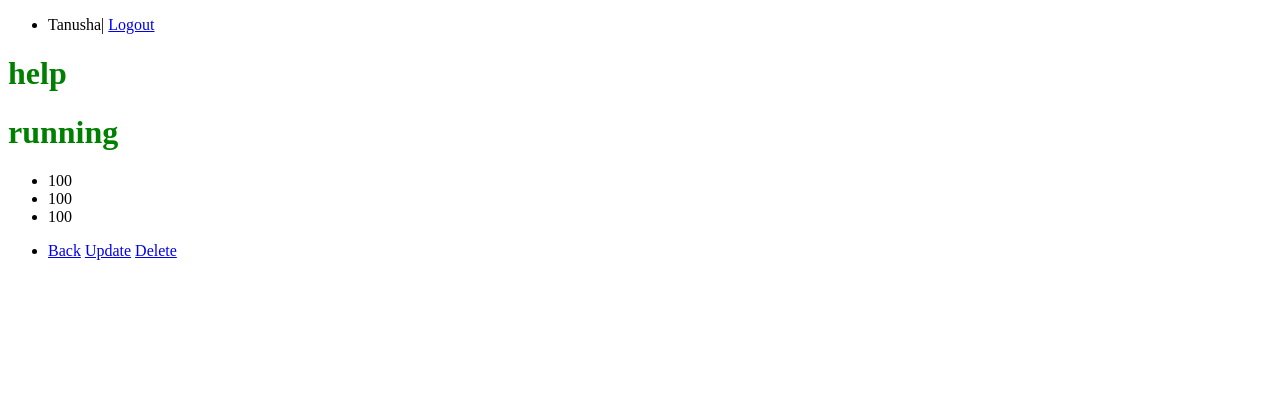
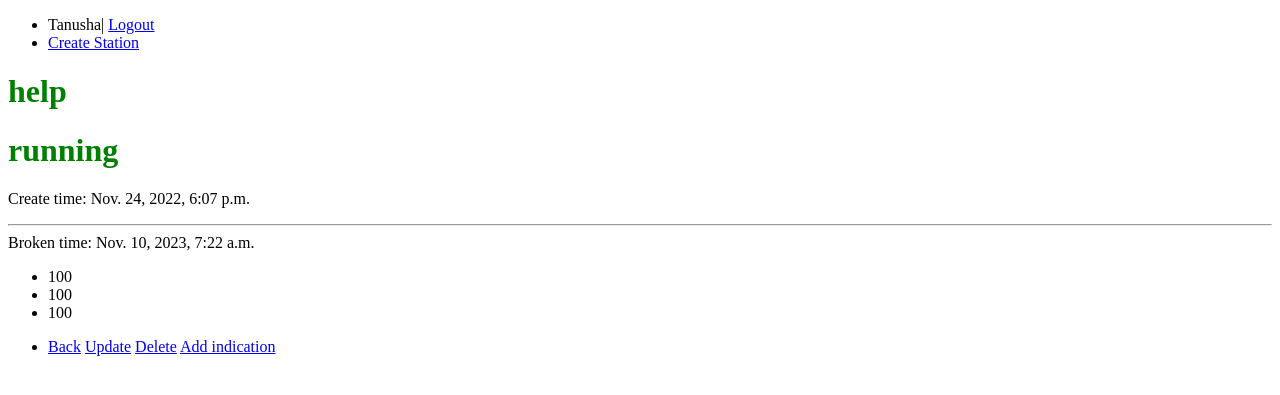
Before and after one commit to someone-is-here/Tasks, a Django app: page /stations/3 in a window 1280 px wide. Shown: the top 395 px of the page. Run offline with Django 4.2, Linux system fonts and the light colour scheme; a user stored in the database is signed in; data comes from the database, SQL or seed files in the repository; both versions use the stored data as it was after the commit.

Commit message:
Add create_indication

```diff
--- a/StationsControl/StationControl/StationControlApp/static/StationControlApp/css/styles.css
+++ b/StationsControl/StationControl/StationControlApp/static/StationControlApp/css/styles.css
@@ -2,6 +2,6 @@ h1{
     color: green;
 }
 img{
-    width: 40px;
-    height: 40px;
+    width: 20%;
+    height: 20%;
 }
--- a/StationsControl/StationControl/StationControlApp/templates/StationControlApp/base.html
+++ b/StationsControl/StationControl/StationControlApp/templates/StationControlApp/base.html
@@ -12,6 +12,7 @@
 <ul>
     {% if request.user.is_authenticated %}
         <li>{{user.username}}| <a href="{% url 'logout' %}">Logout</a></li>
+        <li><a href="{% url 'create_station' %}">Create Station</a></li>
     {% else %}
         <li><a href="{% url 'register' %}">Register</a> | <a href="{% url 'login' %}">Login</a></li>
     {% endif %}
--- a/StationsControl/StationControl/StationControlApp/templates/StationControlApp/station.html
+++ b/StationsControl/StationControl/StationControlApp/templates/StationControlApp/station.html
@@ -4,10 +4,20 @@
 
 <h1>{{station.title}}</h1>
 <h1>{{station.state}}</h1>
-<p>{{station.photo}}</p>
+<p>
+    <span>
+        Create time: {{station.time_create}}
+    </span>
+    <hr>
+    <span>
+        Broken time: {{station.time_broken}}
+    </span>
+</p>
+<div>
 {% if station.photo %}
 <img src="{{station.photo.url}}"/>
 {% endif %}
+</div>
 <ul>
  <li>{{station.x_position}}</li>
  <li>{{station.y_position}}</li>
@@ -15,9 +25,10 @@
 </ul>
 <ul>
    <li>
-    <a type="submit" href="{% url 'stations' %}">Back</a>
-    <a type="submit" href="{% url 'update_station' station.pk %}">Update</a>
-    <a type="submit" href="{% url 'delete_station' station.pk %}">Delete</a>
+    <a href="{% url 'stations' %}">Back</a>
+    <a href="{% url 'update_station' station.pk %}">Update</a>
+    <a href="{% url 'delete_station' station.pk %}">Delete</a>
+       <a href="{% url 'create_indication' station.pk %}">Add indication</a>
    </li>
 </ul>
 {% endblock %}
--- a/StationsControl/StationControl/StationControlApp/urls.py
+++ b/StationsControl/StationControl/StationControlApp/urls.py
@@ -2,7 +2,7 @@ from django.urls import path
 from django.contrib.auth import authenticate
 
 from StationControlApp.views import stations, StationsList, ShowStation, RegisterUser, AddStation, LoginUser, \
-    logout_user, DeleteStation, UpdateStation
+    logout_user, DeleteStation, UpdateStation, AddIndication
 
 urlpatterns = [
     path('', StationsList.as_view(), name='home'),
@@ -14,8 +14,8 @@ urlpatterns = [
     path('stations/<int:station_id>', ShowStation.as_view(), name='station'),
     path('stations/<int:station_id>/delete/', DeleteStation.as_view(), name='delete_station'),
     path('stations/<int:station_id>/update/', UpdateStation.as_view(), name='update_station'),
-    path('stations/create', AddStation.as_view(), name='station'),
-    path('stations/<int:station_id>/state/', stations),
+    path('stations/create', AddStation.as_view(), name='create_station'),
+    path('stations/<int:station_id>/state/', AddIndication.as_view(), name='create_indication'),
 ]
 # path('register/', RegisterUser.as_view(), name='register'),
 # path('login/', login, name='login'),
--- a/StationsControl/StationControl/StationControlApp/views.py
+++ b/StationsControl/StationControl/StationControlApp/views.py
@@ -8,7 +8,7 @@ from django.contrib.auth.mixins import LoginRequiredMixin
 from django.contrib.auth.views import LoginView
 from django.contrib.auth.forms import AuthenticationForm
 from django.contrib.auth import logout, login
-from StationControlApp.forms import UserCreationForm, AddStationForm
+from StationControlApp.forms import UserCreationForm, AddStationForm, AddIndicationForm
 from StationControlApp.models import Station
 
 
@@ -34,13 +34,30 @@ class ShowStation(DetailView):
     context_object_name = 'station'
 
 
+class AddIndication(LoginRequiredMixin, CreateView):
+    form_class = AddIndicationForm
+    template_name = 'StationControlApp/create_indication.html'
+    pk_url_kwarg = 'station_id'
+    context_object_name = 'indication'
+    login_url = reverse_lazy('login')
+
+    def form_valid(self, form):
+        indication = form.save()
+        indication.user = self.request.user
+        indication.save()
+        return redirect('station', self.kwargs['station_id'])
+
+
 class AddStation(LoginRequiredMixin, CreateView):
     form_class = AddStationForm
     template_name = 'StationControlApp/create_station.html'
     pk_url_kwarg = 'station_id'
     context_object_name = 'station'
-    success_url = reverse_lazy('home')
     login_url = reverse_lazy('login')
+
+    def form_valid(self, form):
+        station = form.save()
+        return redirect('station', station.id)
 
 
 class UpdateStation(LoginRequiredMixin, UpdateView):
```
Also changed, not shown: StationsControl/StationControl/StationControlApp/forms.py (+7 -1 lines), StationsControl/StationControl/StationControlApp/templates/StationControlApp/create_indication.html (added, +11 -0 lines), StationsControl/StationControl/db.sqlite3.
